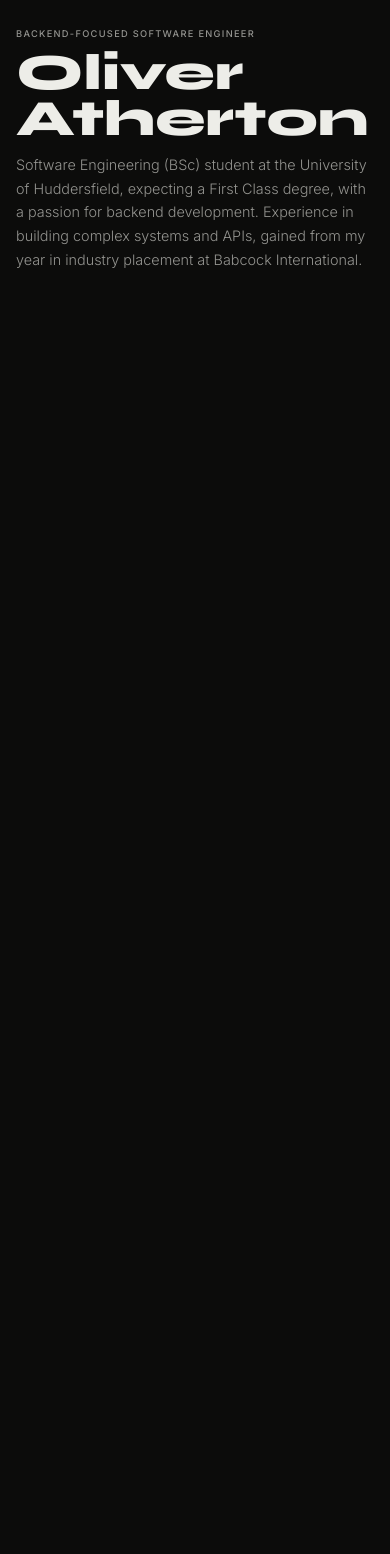
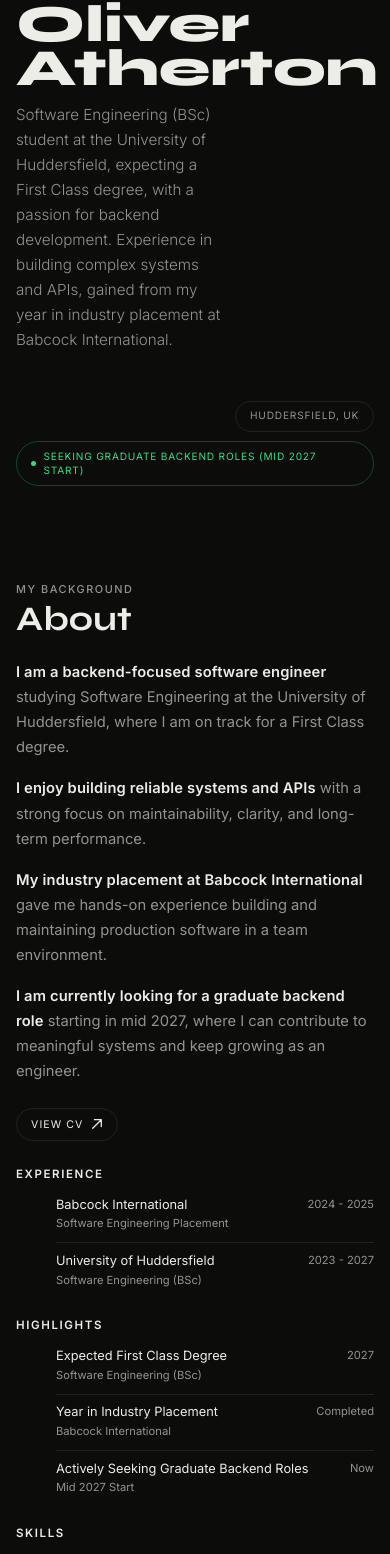
Before and after one commit to oliverhatherton/portfolio, a React (Vite) app: page / in a window 390 px wide. Shown: the part 326-1880 px from the top of the page. Before the commit the page ends 844 px from the top, so only its background shows below. Built offline with nearby package versions, Linux system fonts and the light colour scheme.

Commit message:
feat: about section and some small styling tweaks

```diff
--- a/src/App.jsx
+++ b/src/App.jsx
@@ -1,7 +1,13 @@
 import Hero from "./components/hero";
+import About from "./components/about";
 
 function App() {
-  return <Hero />;
+  return (
+    <>
+      <Hero />
+      <About />
+    </>
+  );
 }
 
 export default App;
--- /dev/null
+++ b/src/components/about/about.css
@@ -0,0 +1,192 @@
+.about-section {
+  --page-section-padding: clamp(5rem, 8vw, 7.5rem) clamp(1.2rem, 3.4vw, 2.75rem);
+  --page-section-content-width: 110rem;
+}
+
+.about-shell {
+  display: grid;
+  gap: clamp(2rem, 4vw, 3.5rem);
+}
+
+.s-header {
+  display: flex;
+  align-items: flex-end;
+  justify-content: space-between;
+}
+
+.s-label {
+  color: var(--muted);
+  font-size: 0.68rem;
+  font-weight: 500;
+  letter-spacing: 0.14em;
+  text-transform: uppercase;
+}
+
+.s-title {
+  margin-top: 0.45rem;
+  color: var(--fg);
+  font-family: "Syne", sans-serif;
+  font-size: clamp(2.15rem, 5.6vw, 4.2rem);
+  line-height: 0.92;
+}
+
+.about-grid {
+  display: grid;
+  gap: clamp(1.6rem, 4vw, 4.5rem);
+  grid-template-columns: minmax(0, 1.05fr) minmax(0, 1fr);
+}
+
+.about-bio {
+  display: grid;
+  gap: 1rem;
+  align-content: start;
+}
+
+.about-bio p {
+  color: var(--muted);
+  font-size: clamp(0.92rem, 1.35vw, 1rem);
+  line-height: 1.7;
+  max-width: 64ch;
+}
+
+.about-emphasis {
+  color: var(--fg);
+  font-weight: 600;
+  letter-spacing: 0.01em;
+}
+
+.cv-btn {
+  margin-top: 0.5rem;
+  width: fit-content;
+  display: inline-flex;
+  align-items: center;
+  gap: 0.5rem;
+  padding: 0.58rem 0.88rem;
+  border: 1px solid var(--border);
+  border-radius: 999px;
+  text-decoration: none;
+  color: var(--fg);
+  font-size: 0.66rem;
+  letter-spacing: 0.1em;
+  text-transform: uppercase;
+  transition: border-color var(--transition);
+}
+
+.cv-btn:hover {
+  border-color: var(--border-hover);
+}
+
+.about-side {
+  display: grid;
+  gap: clamp(1.2rem, 2.2vw, 2rem);
+}
+
+.about-side > div {
+  padding: 0;
+}
+
+.detail-h {
+  color: var(--fg);
+  font-size: 0.72rem;
+  letter-spacing: 0.14em;
+  text-transform: uppercase;
+  margin-bottom: 0.9rem;
+}
+
+.about-list {
+  list-style: none;
+  display: grid;
+  gap: 0.65rem;
+}
+
+.about-row {
+  display: flex;
+  justify-content: space-between;
+  align-items: flex-start;
+  gap: 0.65rem;
+  padding-top: 0.62rem;
+  border-top: 1px solid var(--border);
+}
+
+.about-row:first-child {
+  border-top: none;
+  padding-top: 0;
+}
+
+.about-row-main {
+  display: grid;
+  gap: 0.18rem;
+}
+
+.about-row-title {
+  color: var(--fg);
+  font-size: 0.86rem;
+  line-height: 1.3;
+}
+
+.about-row-subtitle,
+.about-row-meta {
+  color: var(--muted);
+  font-size: 0.74rem;
+  line-height: 1.4;
+}
+
+.about-row-meta {
+  white-space: nowrap;
+  text-align: right;
+}
+
+.skills-row {
+  display: flex;
+  flex-wrap: wrap;
+  gap: 0.48rem;
+}
+
+.skill-pill {
+  display: inline-flex;
+  align-items: center;
+  border: 1px solid var(--border);
+  border-radius: 999px;
+  padding: 0.38rem 0.7rem;
+  color: var(--fg);
+  font-size: 0.66rem;
+  letter-spacing: 0.06em;
+  text-transform: uppercase;
+}
+
+@media (max-width: 64rem) {
+  .about-grid {
+    grid-template-columns: 1fr;
+  }
+}
+
+@media (max-width: 42rem) {
+  .about-section {
+    --page-section-padding: 4rem 1rem;
+  }
+
+  .about-shell {
+    gap: 1.6rem;
+  }
+
+  .about-side {
+    gap: 0.85rem;
+  }
+
+  .about-side > div {
+    padding: 0;
+  }
+
+  .about-row {
+    gap: 0.5rem;
+  }
+
+  .about-row-title {
+    font-size: 0.8rem;
+  }
+
+  .about-row-subtitle,
+  .about-row-meta {
+    font-size: 0.7rem;
+  }
+}
--- /dev/null
+++ b/src/components/about/about.jsx
@@ -0,0 +1,36 @@
+import "./about.css";
+import PageSection from "../pageSection";
+import AboutBio from "./aboutBio";
+import AboutListSection from "./aboutListSection";
+import AboutSkillsSection from "./aboutSkillsSection";
+import { bioParagraphs, experience, highlights, skills } from "./aboutData";
+
+export default function About({
+  id = "about",
+  label = "My background",
+  title = "About",
+  cvHref = "//TODO: add cv link",
+}) {
+  return (
+    <PageSection id={id} className="about-section">
+      <div className="about-shell">
+        <header className="about-header s-header">
+          <div>
+            <p className="s-label">{label}</p>
+            <h2 className="s-title">{title}</h2>
+          </div>
+        </header>
+
+        <div className="about-grid">
+          <AboutBio paragraphs={bioParagraphs} cvHref={cvHref} />
+
+          <aside className="about-side" aria-label="About highlights">
+            <AboutListSection heading="Experience" items={experience} />
+            <AboutListSection heading="Highlights" items={highlights} />
+            <AboutSkillsSection skills={skills} />
+          </aside>
+        </div>
+      </div>
+    </PageSection>
+  );
+}
--- /dev/null
+++ b/src/components/about/aboutBio.jsx
@@ -0,0 +1,38 @@
+function AboutBioParagraph({ lead, body }) {
+  return (
+    <p>
+      <span className="about-emphasis">{lead}</span> {body}
+    </p>
+  );
+}
+
+export default function AboutBio({ paragraphs, cvHref }) {
+  return (
+    <div className="about-bio">
+      {paragraphs.map((paragraph) => (
+        <AboutBioParagraph
+          key={paragraph.lead}
+          lead={paragraph.lead}
+          body={paragraph.body}
+        />
+      ))}
+
+      <a href={cvHref} target="_blank" rel="noopener" className="cv-btn">
+        <span>View CV</span>
+        <svg
+          width="12"
+          height="12"
+          viewBox="0 0 14 14"
+          fill="none"
+          stroke="currentColor"
+          strokeWidth="1.5"
+          strokeLinecap="round"
+          strokeLinejoin="round"
+          aria-hidden="true"
+        >
+          <path d="M2 12L12 2M12 2H4M12 2V10" />
+        </svg>
+      </a>
+    </div>
+  );
+}
--- /dev/null
+++ b/src/components/about/aboutData.js
@@ -0,0 +1,66 @@
+export const bioParagraphs = [
+  {
+    lead: "I am a backend-focused software engineer",
+    body: "studying Software Engineering at the University of Huddersfield, where I am on track for a First Class degree.",
+  },
+  {
+    lead: "I enjoy building reliable systems and APIs",
+    body: "with a strong focus on maintainability, clarity, and long-term performance.",
+  },
+  {
+    lead: "My industry placement at Babcock International",
+    body: "gave me hands-on experience building and maintaining production software in a team environment.",
+  },
+  {
+    lead: "I am currently looking for a graduate backend role",
+    body: "starting in mid 2027, where I can contribute to meaningful systems and keep growing as an engineer.",
+  },
+];
+
+export const experience = [
+  {
+    title: "Babcock International",
+    subtitle: "Software Engineering Placement",
+    meta: "2024 - 2025",
+  },
+  {
+    title: "University of Huddersfield",
+    subtitle: "Software Engineering (BSc)",
+    meta: "2023 - 2027",
+  },
+];
+
+export const highlights = [
+  {
+    title: "Expected First Class Degree",
+    subtitle: "Software Engineering (BSc)",
+    meta: "2027",
+  },
+  {
+    title: "Year in Industry Placement",
+    subtitle: "Babcock International",
+    meta: "Completed",
+  },
+  {
+    title: "Actively Seeking Graduate Backend Roles",
+    subtitle: "Mid 2027 Start",
+    meta: "Now",
+  },
+];
+
+export const skills = [
+  "Backend Engineering",
+  "API Design",
+  "System Design",
+  "Cross-functional",
+  "Database Design",
+  "Testing and Debugging",
+  "Performance Thinking",
+  "Clean Architecture",
+  "Problem Solving",
+  "Team Collaboration",
+  "Design x Engineering",
+  "AI-assisted Workflows",
+  "Documentation",
+  "Continuous Learning",
+];
--- /dev/null
+++ b/src/components/about/aboutListSection.jsx
@@ -0,0 +1,18 @@
+export default function AboutListSection({ heading, items }) {
+  return (
+    <div>
+      <h3 className="detail-h">{heading}</h3>
+      <ul className="about-list">
+        {items.map((item) => (
+          <li className="about-row" key={`${item.title}-${item.meta}`}>
+            <div className="about-row-main">
+              <span className="about-row-title">{item.title}</span>
+              <span className="about-row-subtitle">{item.subtitle}</span>
+            </div>
+            <span className="about-row-meta">{item.meta}</span>
+          </li>
+        ))}
+      </ul>
+    </div>
+  );
+}
--- /dev/null
+++ b/src/components/about/aboutSkillsSection.jsx
@@ -0,0 +1,14 @@
+export default function AboutSkillsSection({ skills }) {
+  return (
+    <div>
+      <h3 className="detail-h">Skills</h3>
+      <div className="skills-row">
+        {skills.map((skill) => (
+          <span className="skill-pill" key={skill}>
+            {skill}
+          </span>
+        ))}
+      </div>
+    </div>
+  );
+}
--- /dev/null
+++ b/src/components/about/index.js
@@ -0,0 +1 @@
+export { default } from "./about.jsx";
--- a/src/components/hero/hero.css
+++ b/src/components/hero/hero.css
@@ -9,26 +9,38 @@
   position: relative;
   display: flex;
   flex-direction: column;
-  justify-content: flex-end;
   gap: clamp(1.5rem, 3vw, 3rem);
   padding: clamp(7rem, 10vw, 9rem) 0
     max(3rem, calc(3rem + env(safe-area-inset-bottom)));
 }
 
+.hero-copy {
+  flex: 1;
+  display: grid;
+  grid-template-rows: minmax(0, 1fr) auto minmax(0, 1fr);
+  justify-items: start;
+  gap: clamp(0.85rem, 1.8vw, 1.35rem);
+  min-height: 0;
+}
+
 .hero-eyebrow {
+  grid-row: 1;
+  align-self: end;
   color: var(--muted);
   font-size: 0.68rem;
   font-weight: 500;
   letter-spacing: 0.14em;
   text-transform: uppercase;
-  margin-bottom: 1.35rem;
+  margin: 0;
 }
 
 .hero-title {
+  grid-row: 2;
+  align-self: center;
   margin: 0;
   color: var(--fg);
   font-family: "Syne", sans-serif;
-  font-size: clamp(3.25rem, 11vw, 11rem);
+  font-size: clamp(3.25rem, 11vw, 8.25rem);
   font-weight: 800;
   line-height: 0.84;
   text-wrap: balance;
@@ -39,23 +51,24 @@
   display: block;
 }
 
-.hero-bottom {
-  margin-top: clamp(1.6rem, 3vw, 2.8rem);
-  display: flex;
-  justify-content: space-between;
-  align-items: flex-end;
-  gap: 2rem;
-  flex-wrap: wrap;
-}
-
 .hero-desc {
-  max-width: 38ch;
+  grid-row: 3;
+  align-self: start;
+  width: min(100%, clamp(26ch, 50vw, 38ch));
   color: var(--muted);
   font-size: 0.95rem;
   line-height: 1.65;
   font-weight: 300;
   min-width: 0;
   text-wrap: pretty;
+  margin: 0;
+}
+
+.hero-footer {
+  display: flex;
+  justify-content: flex-end;
+  align-items: flex-end;
+  width: 100%;
 }
 
 .hero-right {
@@ -99,7 +112,7 @@
 
 .hero-scroll-hint {
   position: absolute;
-  top: clamp(5.5rem, 7vw, 6.7rem);
+  top: 1.5rem;
   right: 0;
   display: flex;
   flex-direction: column;
@@ -153,36 +166,29 @@
   }
 
   .hero-shell {
-    gap: clamp(0.9rem, 4vw, 1.5rem);
+    gap: clamp(0.85rem, 3.5vw, 1.35rem);
     padding-top: clamp(4.25rem, 12vw, 6rem);
     padding-bottom: max(2.2rem, calc(2.2rem + env(safe-area-inset-bottom)));
   }
 
+  .hero-copy {
+    gap: clamp(0.65rem, 2.8vw, 1rem);
+  }
+
   .hero-eyebrow {
-    margin-bottom: 0.8rem;
     font-size: clamp(0.58rem, 1.9vw, 0.68rem);
   }
 
-  .hero-title {
-    font-size: clamp(2.6rem, 12.5vw, 5rem);
-    line-height: 0.88;
+  .hero-desc {
+    width: min(100%, clamp(22ch, 50vw, 38ch));
   }
 
-  .hero-bottom {
-    margin-top: 0.25rem;
-    flex-direction: column;
-    align-items: flex-start;
-    gap: 1.1rem;
-  }
-
-  .hero-desc {
-    max-width: none;
-    font-size: clamp(0.9rem, 3.6vw, 1rem);
+  .hero-footer {
+    align-items: flex-end;
   }
 
   .hero-right {
-    align-items: flex-start;
-    width: 100%;
+    align-items: flex-end;
   }
 
   .hero-pill {
@@ -192,7 +198,6 @@
 
   .hero-scroll-hint {
     position: absolute;
-    top: clamp(3.5rem, 8vw, 5rem);
     right: 0;
     margin-top: 0;
     flex-direction: column;
@@ -214,46 +219,9 @@
 
 @media (max-width: 42rem) and (orientation: portrait) {
   .hero-shell {
-    display: grid;
-    grid-template-rows: minmax(0, 1fr) auto minmax(0, 1fr);
-    gap: 0.7rem;
-    padding-top: clamp(1.8rem, 6vw, 2.5rem);
-    padding-bottom: max(1.8rem, calc(1.8rem + env(safe-area-inset-bottom)));
-  }
-
-  .hero-eyebrow {
-    align-self: end;
-    margin-bottom: 0;
-  }
-
-  .hero-title {
-    align-self: center;
-    font-size: clamp(3.25rem, 13.5vw, 5rem);
-    line-height: 0.9;
-  }
-
-  .hero-bottom {
-    align-self: start;
-    margin-top: 0;
-    gap: 0.85rem;
-  }
-
-  .hero-scroll-hint {
-    top: clamp(0.75rem, 2vw, 1.25rem);
-  }
-
-  .hero-right {
-    display: none;
-  }
-}
-
-@media (max-width: 28rem) {
-  .hero-title {
-    font-size: clamp(2.3rem, 13vw, 4rem);
-  }
-
-  .hero-desc {
-    max-width: 100%;
+    gap: 0.8rem;
+    padding-top: clamp(2rem, 6vw, 2.75rem);
+    padding-bottom: max(2rem, calc(2rem + env(safe-area-inset-bottom)));
   }
 }
 
@@ -263,34 +231,14 @@
   }
 
   .hero-shell {
-    justify-content: center;
     gap: 0.7rem;
     min-height: 100svh;
     padding-top: 1.25rem;
     padding-bottom: 1.25rem;
   }
 
-  .hero-eyebrow {
-    margin-bottom: 0.35rem;
-    font-size: 0.56rem;
-  }
-
-  .hero-title {
-    font-size: clamp(3rem, 8.8vw, 6rem);
-    line-height: 0.86;
-  }
-
-  .hero-bottom {
-    margin-top: 0;
-    flex-direction: row;
-    align-items: flex-end;
-    gap: 0.85rem;
-  }
-
-  .hero-desc {
-    max-width: 36ch;
-    font-size: clamp(0.76rem, 1.8vw, 0.88rem);
-    line-height: 1.4;
+  .hero-copy {
+    gap: 0.55rem;
   }
 
   .hero-right {
@@ -306,7 +254,6 @@
 
   .hero-scroll-hint {
     position: absolute;
-    top: 0.85rem;
     right: 0;
     margin-top: 0;
     gap: 0.3rem;
--- a/src/components/hero/hero.jsx
+++ b/src/components/hero/hero.jsx
@@ -16,13 +16,15 @@ export default function Hero({
   return (
     <PageSection id={id} className="hero-section">
       <div className="hero-shell">
-        <p className="hero-eyebrow">{eyebrow}</p>
+        <div className="hero-copy">
+          <p className="hero-eyebrow">{eyebrow}</p>
 
-        <HeroTitle lines={titleLines} />
+          <HeroTitle lines={titleLines} />
 
-        <div className="hero-bottom">
           <p className="hero-desc">{description}</p>
+        </div>
 
+        <div className="hero-footer">
           <div className="hero-right" aria-label="Hero metadata">
             <HeroPill>{location}</HeroPill>
             <HeroPill className="hero-pill-available">
```
